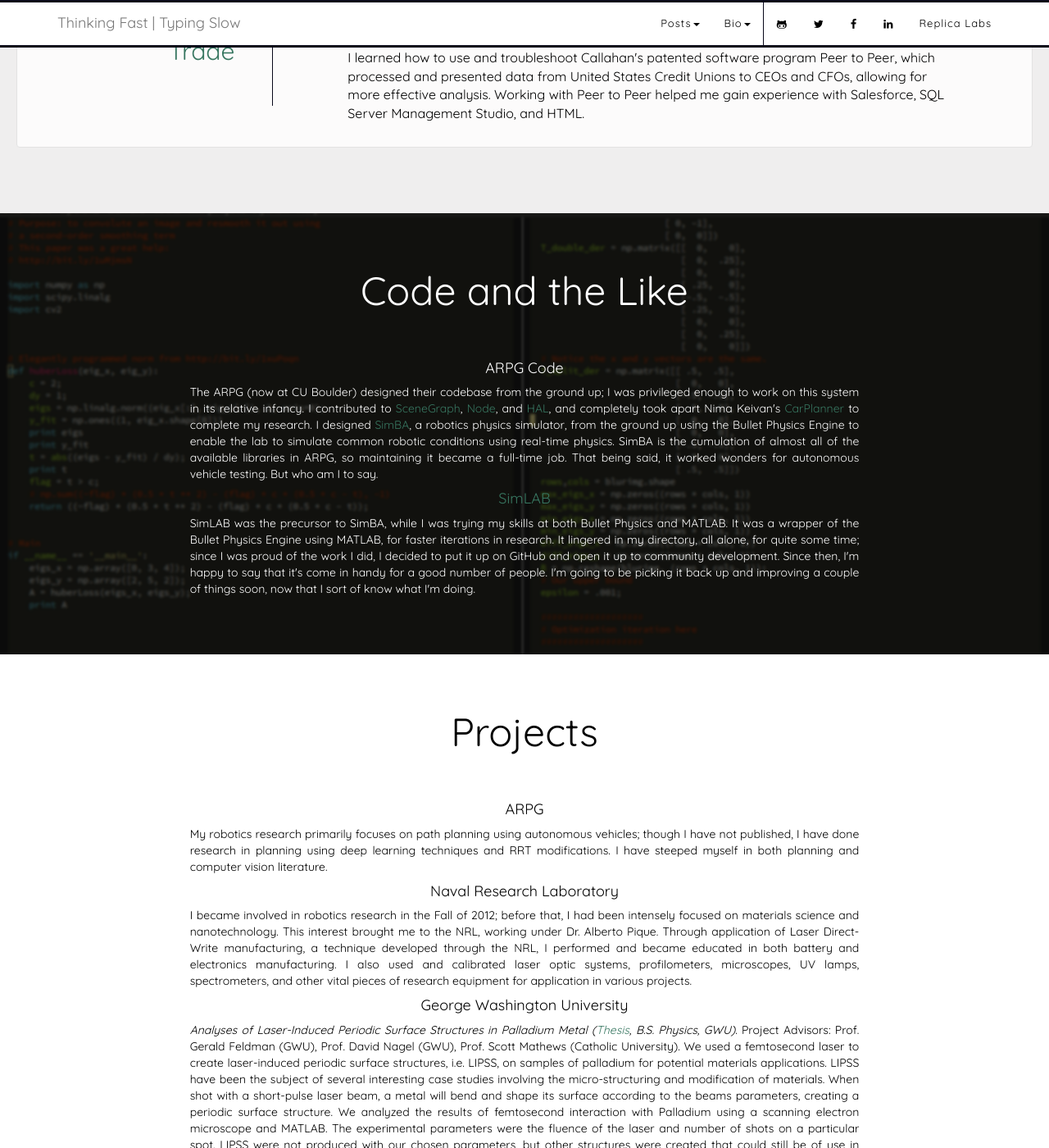
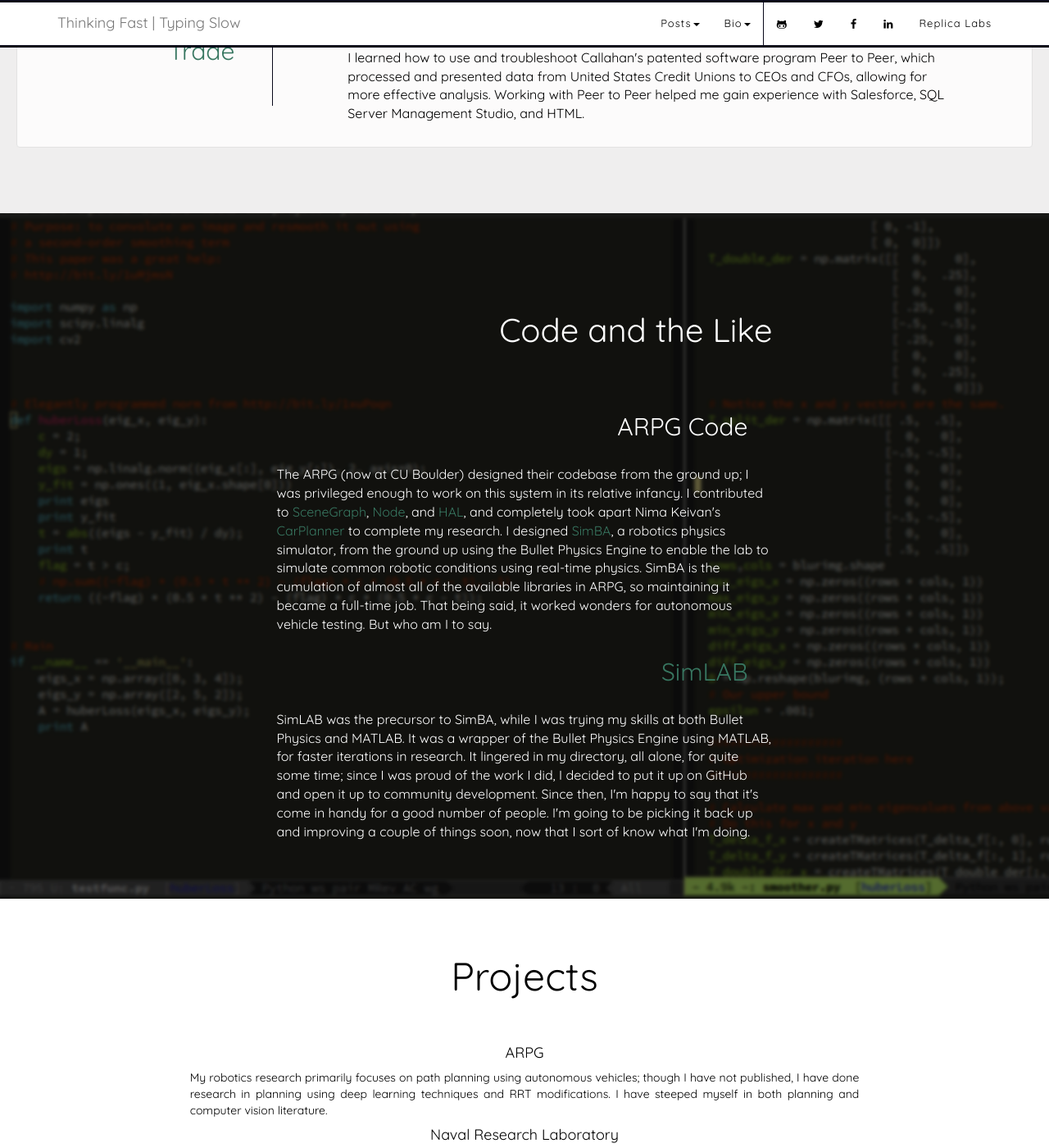
Before and after one commit to bminortx/bminortx.github.io, a Jekyll site: the page built from about/index.html, in a window 1280 px wide and 1400 px high, scrolled down 1549 px. Shown: the whole window at 82% size. Built offline with Jekyll 4.4.1, drawn with Linux system fonts in a browser that asks for light colours; nearby versions of some CDN libraries.

Commit message:
code looks better

```diff
--- a/about/index.html
+++ b/about/index.html
@@ -334,11 +334,11 @@ layout: bootstrap_default
 
 <div id="Code" class="code-section">
   <div class="inner cover">
-    <font size="100" class="cover-heading">Code and the Like</font>
-
     <div class="row voffset5">
-      <div class="col-sm-8 col-sm-offset-2">
-        <h4>ARPG Code</h4>
+      <div class="col-sm-6 col-sm-offset-3">
+        <h1>Code and the Like</h1>
+        <br>
+        <h3>ARPG Code</h3>
         <p class="text-justify">The ARPG (now at CU
         Boulder) designed their codebase from the ground up; I was
         privileged enough to work on this system in its relative
@@ -358,7 +358,11 @@ layout: bootstrap_default
         available libraries in ARPG, so maintaining it became a
         full-time job. That being said, it worked wonders for
         autonomous vehicle testing. But who am I to say.</p>
-        <h4><a href="http://bminortx.github.io/SimLAB/" target="_blank">SimLAB</a></h4>
+        <h3>
+          <a href="http://bminortx.github.io/SimLAB/"
+             target="_blank">
+            SimLAB</a>
+        </h3>
         <p class="square-small text-justify">SimLAB was the precursor
         to SimBA, while I was trying my skills at both Bullet Physics
         and MATLAB. It was a wrapper of the Bullet Physics Engine
--- a/css/cover.css
+++ b/css/cover.css
@@ -248,22 +248,23 @@ body {
     background-attachment: fixed;
 }
 
-.cv-section .well {
+.code-section .well {
     background-color: rgba(255, 255, 255,.8);
 }
 
-.cv-section h1 {
+.code-section h1 {
     font-size: 40px;
     padding-bottom: 20px;
+    text-align: right;
 }
 
-.cv-section h3 {
+.code-section h3 {
     margin: 30px 30px 30px;
     font-size: 30px;
     text-align: right;
 }
 
-.cv-section p {
+.code-section p {
     font-size: 16px;
     text-align: left;
 }
```
